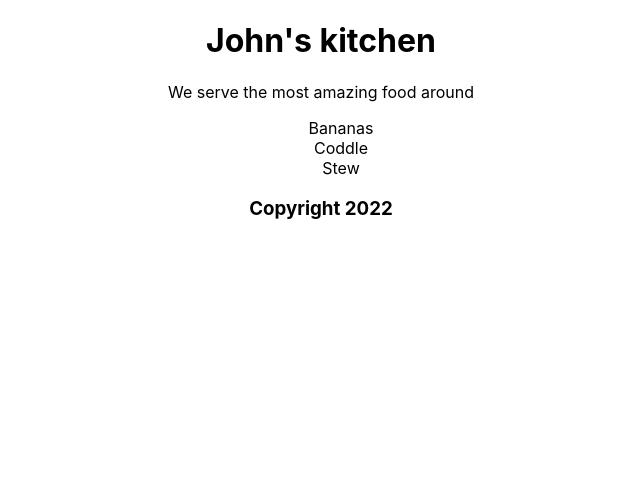
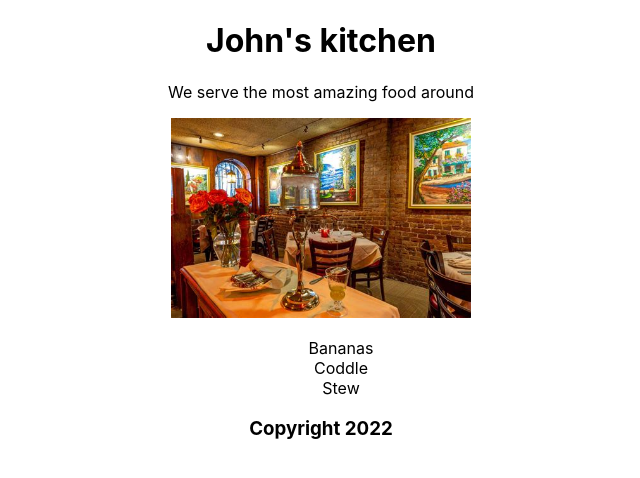
Before and after one commit to jakewarrenblack/linkedin-react-js-essentials, a React (Create React App) app: page / in a window 1280 px wide. Shown: the top 478 px of the page, without its empty margins (319-959 px from the left). Built offline with nearby package versions, Linux system fonts and the light colour scheme.

Commit message:
How to handle images

```diff
--- a/src/App.js
+++ b/src/App.js
@@ -1,4 +1,6 @@
 import "./App.css";
+// First import image as a variable
+import restaurant from "./restaurant.jpg";
 
 // A component is a function that returns UI
 // Wherever the component is, that's where you add props
@@ -12,12 +14,16 @@
 
 const dishes = ["Bananas", "Coddle", "Stew"];
 
+// Convert to objects, use the value and its index, means we can use the index as a key
+// Better to do this instead of padding 'dish, i' as the key in the component itself,
+// can get jumbled if we add or remove from the array
 const dishObjects = dishes.map((dish, i) => ({ id: i, title: dish }));
 
 function Main(props) {
   return (
     <section>
       <p>We serve the most {props.adjective} food around</p>
+      <img src={restaurant} height={200} alt="Table at a restaurant" />
       <ul style={{ listStyle: "none" }}>
         {props.dishes.map((dish) => (
           <li key={dish.id}>{dish.title}</li>
```
Also changed, not shown: src/restaurant.jpg (added).
